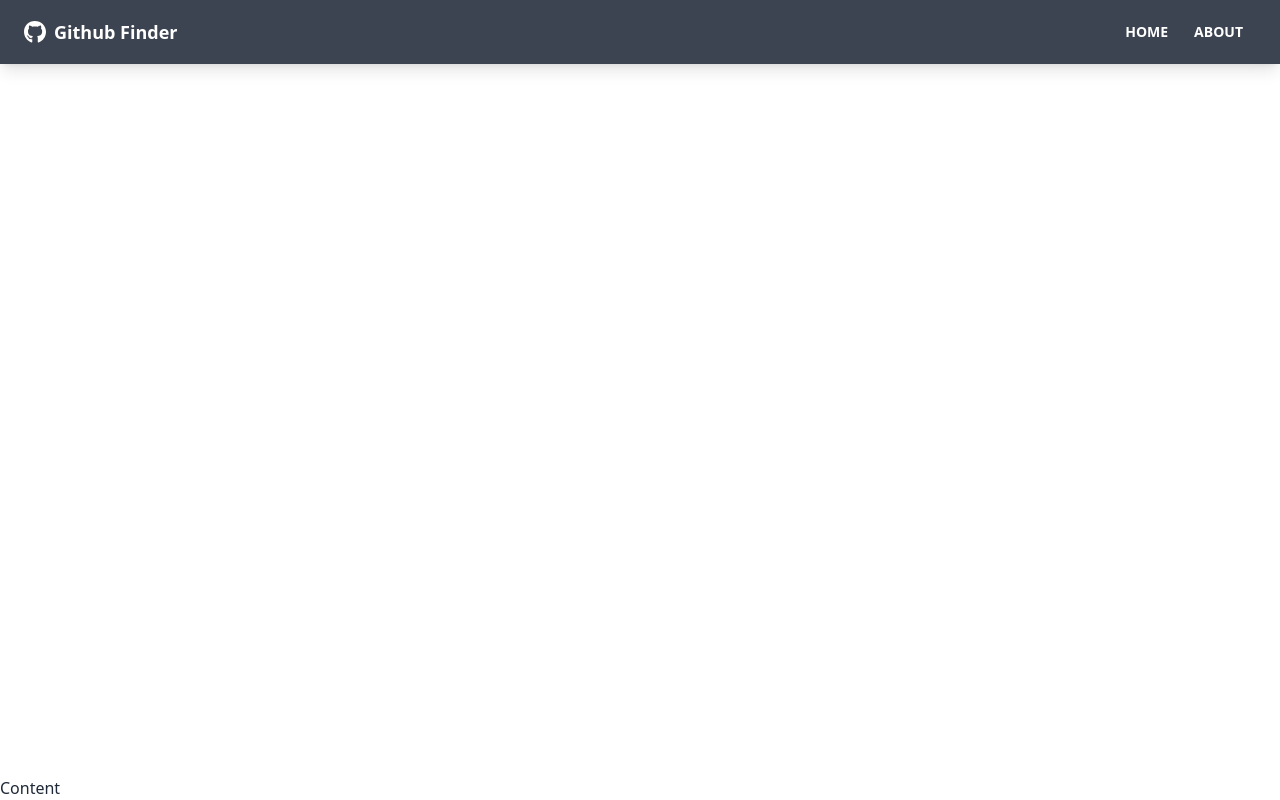
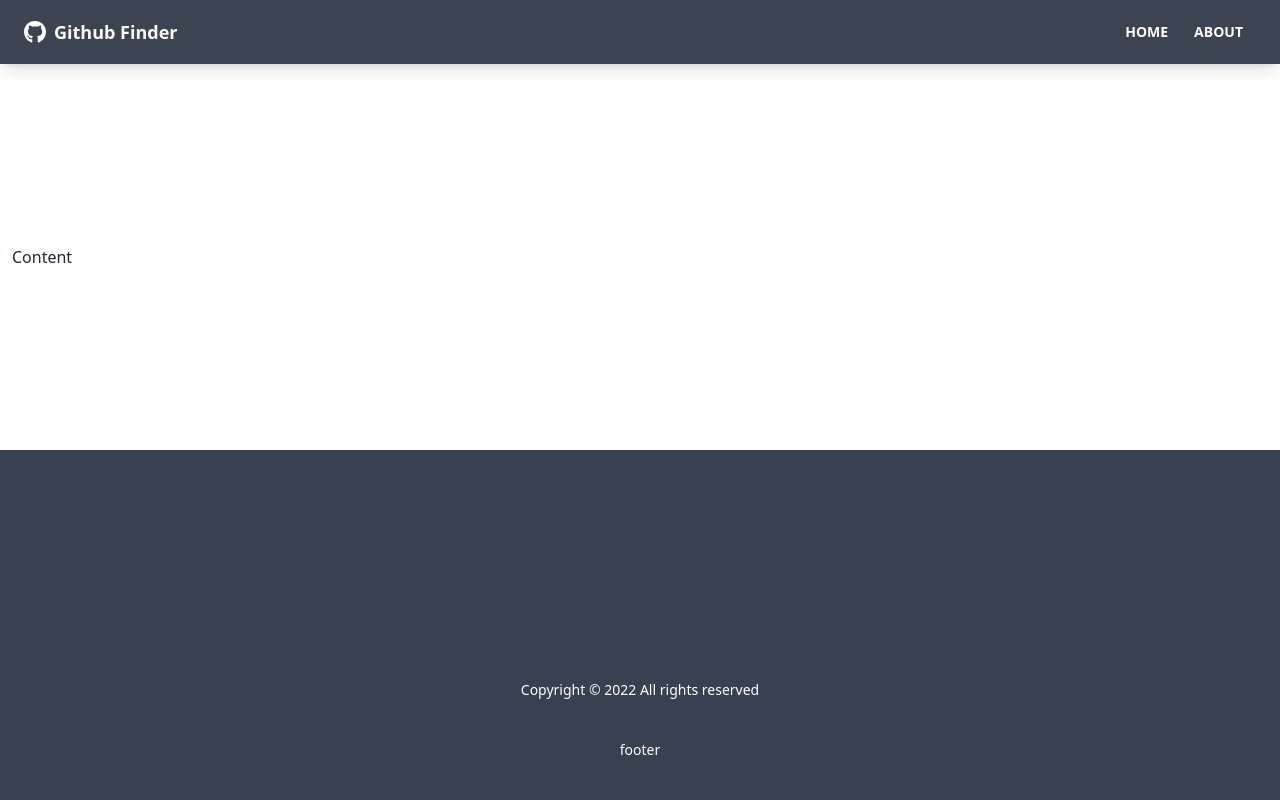
Before and after one commit to oulsm/github-finder, a React (Create React App) app: page / in a window 1280 px wide. Built offline with nearby package versions, Linux system fonts and the light colour scheme.

Commit message:
16_02_30_8_22_update
Footer Component

```diff
--- a/src/App.js
+++ b/src/App.js
@@ -1,13 +1,14 @@
 import {BrowserRouter as Router, Route, Routes} from 'react-router-dom'
 import Navbar from './components/layout/Navbar';
+import Footer from './components/layout/Footer';
 function App() {
   return (
     <Router>
 
     <div className='flex flex-col justify-between h-screen'>
       <Navbar/>
-      <main>Content</main>
-
+      <main className='container mx-auto px-3 pb-12'>Content</main>
+    <Footer/>
     </div>
 
     </Router>
--- /dev/null
+++ b/src/components/layout/Footer.jsx
@@ -0,0 +1,16 @@
+import React from 'react'
+
+function Footer() {
+    const footerYear = new Date().getFullYear()
+  return (
+    <footer className='footer p-10 bg-gray-700 text-primary-content footer-center'>
+        <svg></svg>
+        <p>Copyright &copy; {footerYear} All rights reserved</p>
+    <div>
+      footer
+    </div>
+    </footer>
+  )
+}
+
+export default Footer
```
